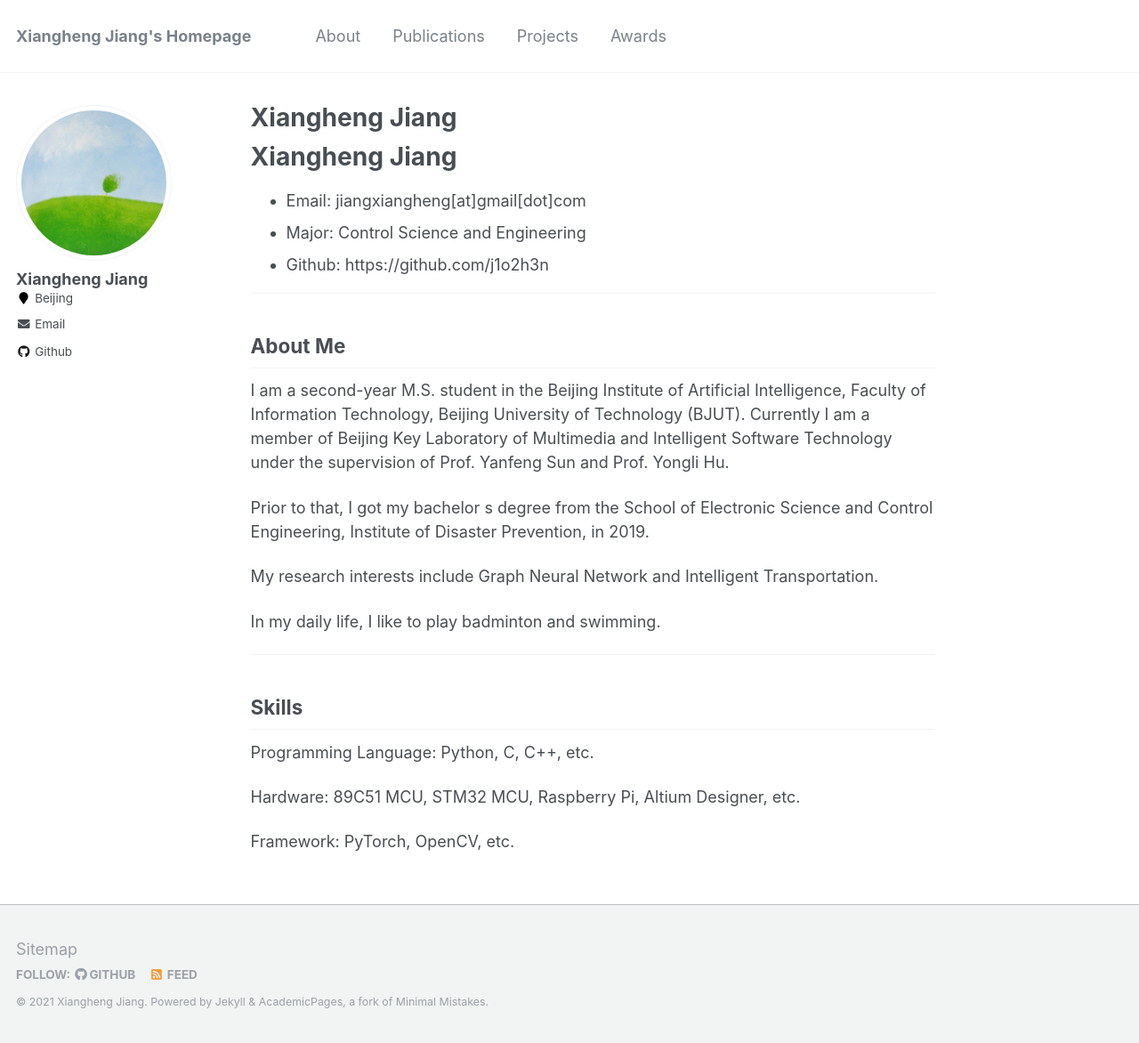
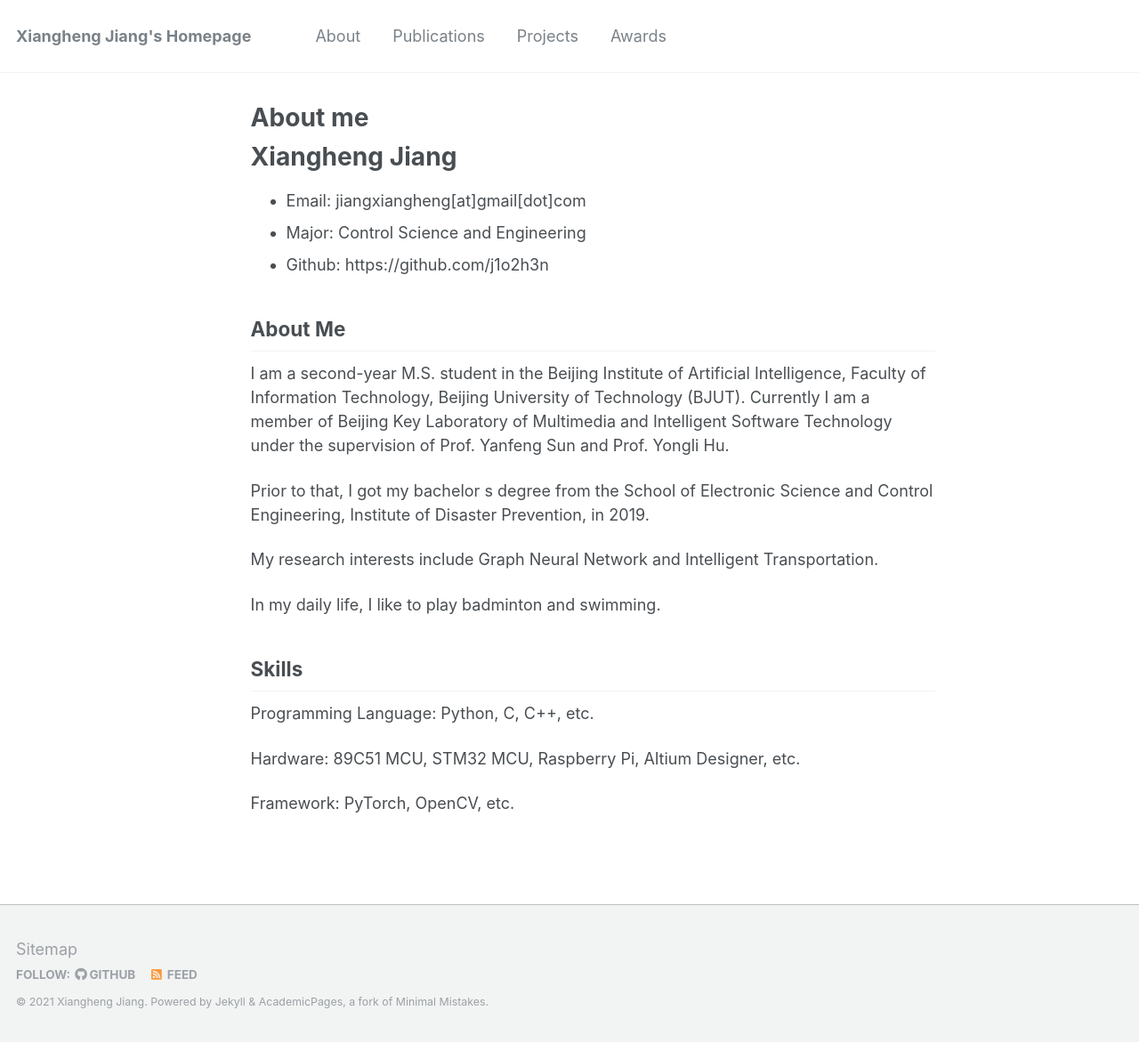
Before and after one commit to j1o2h3n/j1o2h3n.github.io, a Jekyll site: the page built from _pages/about.md, in a window 1280 px wide and 1172 px high. Shown: the whole window at 89% size. Built offline with Jekyll 4.4.1, drawn with Linux system fonts in a browser that asks for light colours; our own code applies the rules of GitHub Pages for plain Markdown files.

Commit message:
Update about.md

```diff
--- a/_pages/about.md
+++ b/_pages/about.md
@@ -1,22 +1,21 @@
 ---
 permalink: /
-title:
+title: "About me"
 excerpt: "About me"
-author_profile: true
+author_profile: false
 redirect_from:
   - /about/
   - /about.html
 ---
 
+
 # Xiangheng Jiang
-
 - Email: jiangxiangheng\[at]gmail\[dot]com
 - Major: Control Science and Engineering
 - Github: https://github.com/j1o2h3n
 
 
 
-***
 ## About Me
 
 I am a second-year M.S. student in the Beijing Institute of Artificial Intelligence, Faculty of Information Technology, Beijing University of Technology (BJUT). Currently I am a member of Beijing Key Laboratory of Multimedia and Intelligent Software Technology under the supervision of Prof. Yanfeng Sun and Prof. Yongli Hu.
@@ -28,8 +27,6 @@ My research interests include Graph Neural Network and Intelligent Transportatio
 In my daily life, I like to play badminton and swimming.
 
 
-
-***
 ## Skills
 
 Programming Language: Python, C, C++, etc.
```
